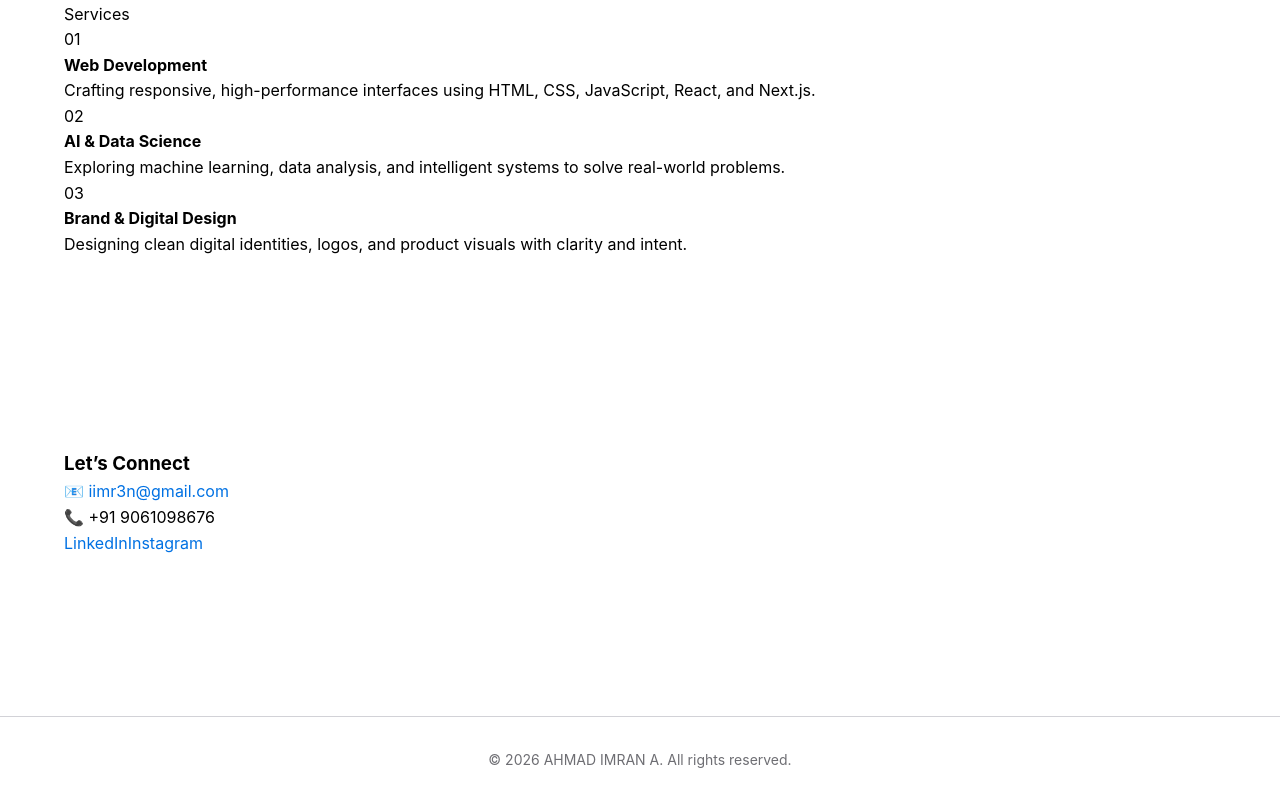
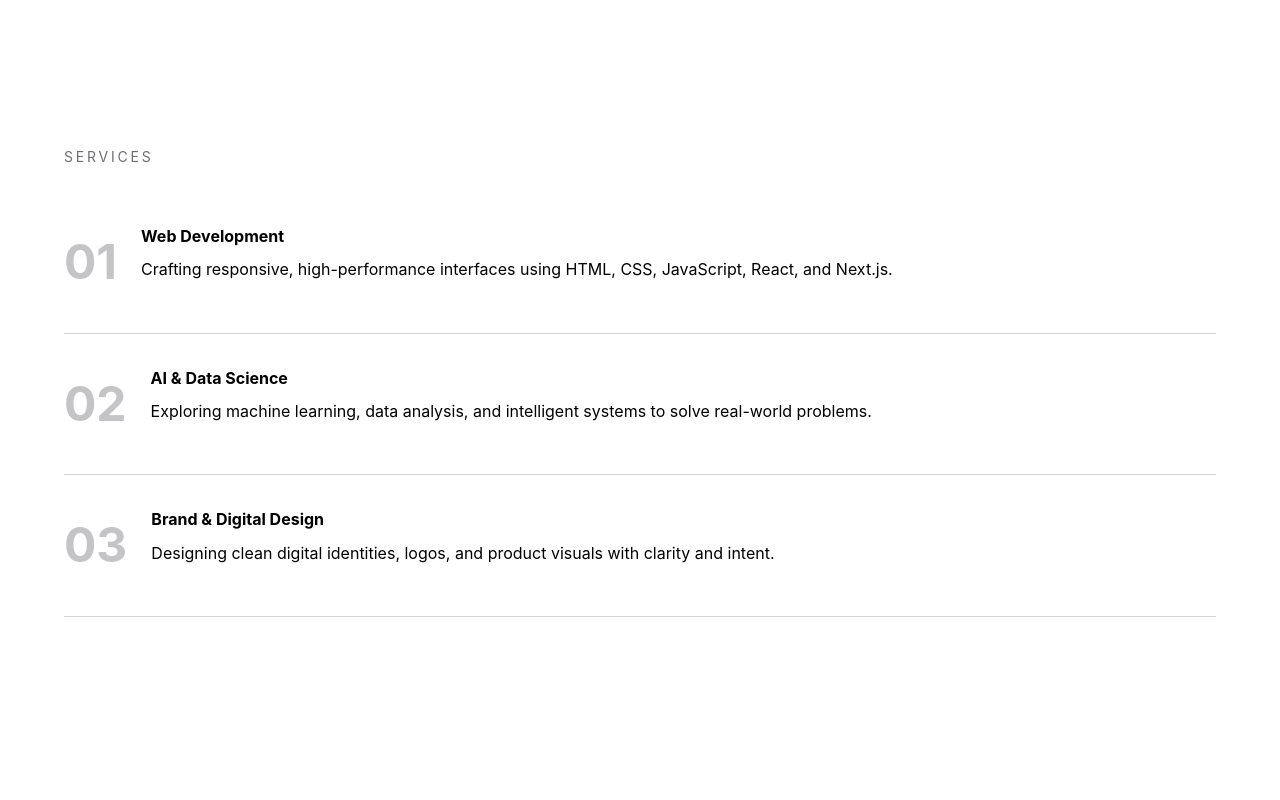
Before and after one commit to iimr4n/portfolio-js, a Next.js app: page / in a window 1280 px wide. Shown: the part 1200-2000 px from the top of the page. Built offline with nearby package versions, Linux system fonts and the light colour scheme.

Commit message:
Update globals.css

```diff
--- a/app/globals.css
+++ b/app/globals.css
@@ -402,3 +402,58 @@ section {
     margin-right: auto;
   }
 }
+/* =========================
+   EDITORIAL SECTIONS
+========================= */
+
+.editorial-section {
+  padding: 120px 0;
+}
+
+.section-label {
+  display: block;
+  font-size: 14px;
+  letter-spacing: 0.2em;
+  text-transform: uppercase;
+  color: var(--gray);
+  margin-bottom: 24px;
+}
+
+.section-title {
+  font-size: clamp(32px, 4vw, 48px);
+  max-width: 800px;
+  margin-bottom: 32px;
+}
+
+/* Services */
+.service-item {
+  display: flex;
+  gap: 24px;
+  padding: 32px 0;
+  border-bottom: 1px solid var(--border);
+}
+
+.service-number {
+  font-size: 48px;
+  font-weight: 700;
+  color: var(--gray);
+  opacity: 0.4;
+}
+
+.service-item h4 {
+  margin-bottom: 8px;
+}
+
+/* Muted text */
+.muted {
+  color: var(--gray);
+}
+
+/* Footer */
+.footer {
+  padding: 48px 0;
+  border-top: 1px solid var(--border);
+  text-align: center;
+  font-size: 14px;
+  color: var(--gray);
+}
```
